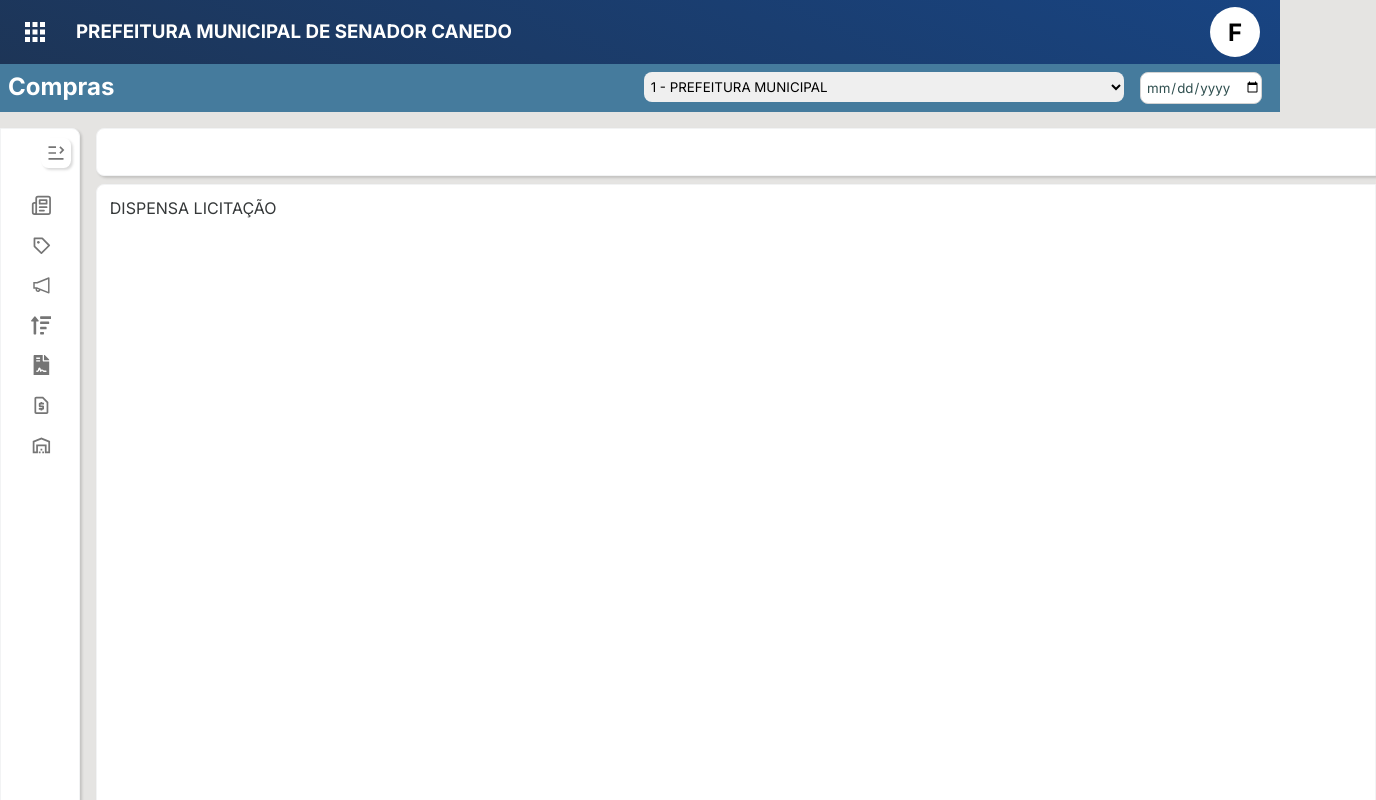
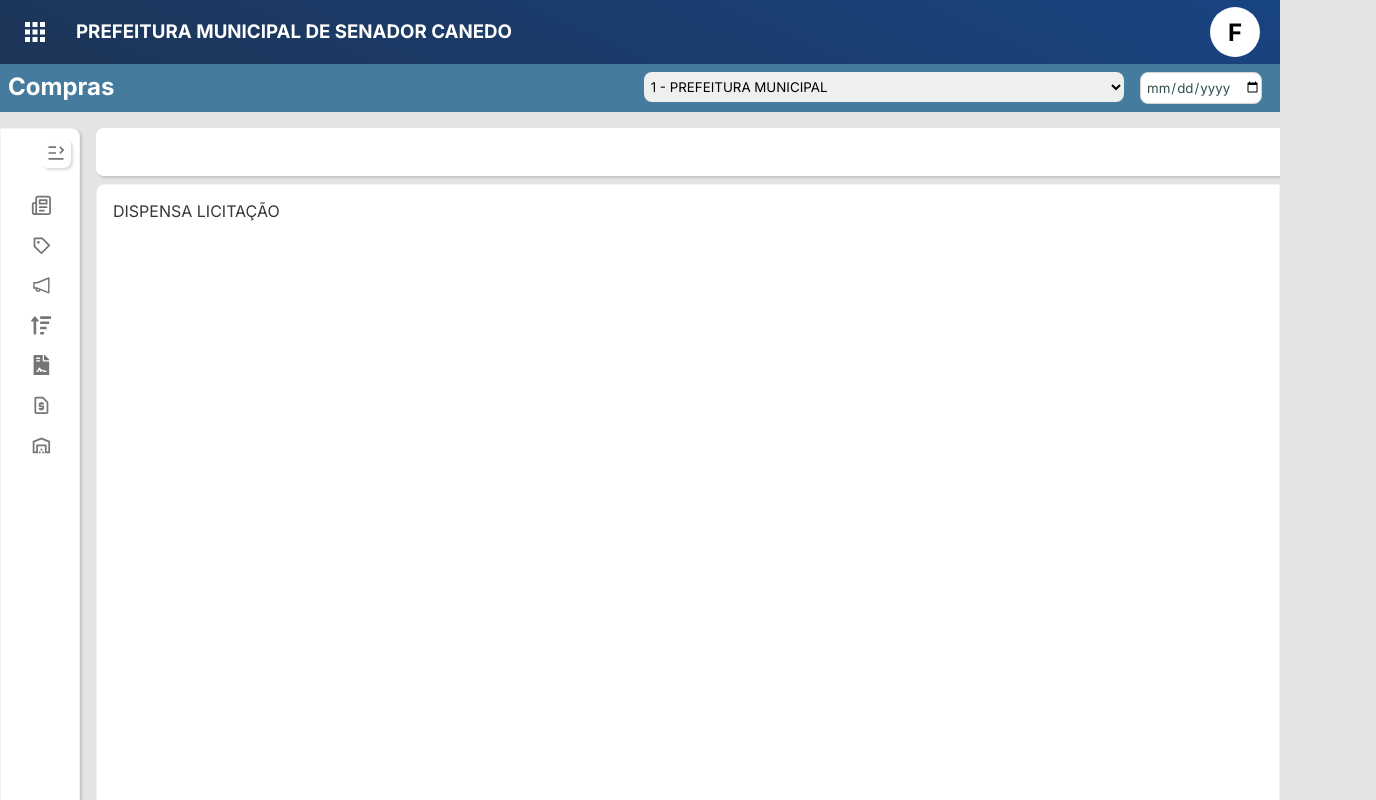
Before and after one commit to flaviohenriquedev/sigep_frontend, a Next.js app: page /manager/shopping/register/dispensation_bidding in a window 1280 px wide. Shown: the top 800 px of the page, 1376 px wide, since content can reach past the window. Built offline with nearby package versions, Linux system fonts and the light colour scheme.

Commit message:
ajustes de layout

```diff
--- a/src/components/layout/page/graphics/PageGraphics.module.css
+++ b/src/components/layout/page/graphics/PageGraphics.module.css
@@ -6,7 +6,7 @@
     box-shadow: rgba(0, 0, 0, 0.15) 1.95px 1.95px 2.6px;
     color: var(--letter-color-default);
     margin-left: 1rem;
-    width: 100vw;
+    width: 100%;
     min-height: 100vh;
     height: auto;
     transition: 0.3s ease;
--- a/src/components/layout/page/main/PageMain.module.css
+++ b/src/components/layout/page/main/PageMain.module.css
@@ -1,33 +1,28 @@
 .pagemain_container {
-    transition: 0.3s ease;
-    height: 100%;
     margin-left: 1rem;
+    width: inherit;
 }
 
 .pagemain_info {
     display: flex;
     align-items: center;
+    width: 100%;
     border-top-left-radius: var(--layout-border-radius);
     border-bottom-left-radius: var(--layout-border-radius);
     padding-left: 1rem;
     height: 3rem;
     margin-bottom: 0.5rem;
     background-color: var(--elements-color);
-    border: 1px solid var(--elements-border);
     box-shadow: rgba(0, 0, 0, 0.15) 1.95px 1.95px 2.6px;
     color: var(--letter-color-default);
 }
 
 .pagemain_children {
     border-top-left-radius: var(--layout-border-radius);
-    padding: 1%;
     background-color: var(--elements-color);
     border: 1px solid var(--elements-border);
     box-shadow: rgba(0, 0, 0, 0.15) 1.95px 1.95px 2.6px;
     color: var(--letter-color-default);
-
-    width: 100vw;
-    min-height: 100vh;
-    height: auto;
-    transition: 0.3s ease;
+    height: 100vh;
+    padding: 1rem;
 }
--- a/src/components/layout/page/page_container/PageContainer.module.css
+++ b/src/components/layout/page/page_container/PageContainer.module.css
@@ -1,6 +1,6 @@
 .pagelayout_container {
     display: flex;
-    width: 100vw;
+    width: 100%;
     min-height: 100vh;
     height: auto;
     margin-top: var(--header-master-height);
@@ -10,11 +10,11 @@
     display: flex;
     margin-top: calc(var(--pageheader-height) + 1rem);
     position: relative;
+    width: inherit;
     min-height: inherit;
     height: inherit;
 }
 
 .main {
     height: auto;
-    background-color: blue;
 }
--- a/src/components/layout/page/page_container/PageContainer.tsx
+++ b/src/components/layout/page/page_container/PageContainer.tsx
@@ -16,10 +16,7 @@ const PageContainer = (props: PageContainerProps) => {
         <div id="page_container"
             className={styles.pagelayout_container}>
 
-
-
             <PageHeader pageTittle={props.pageTittle} />
-
 
             <div className={styles.sidebar_and_main}>
                 <PageSidebar data={props.menuItems} />
--- a/src/data/shopping/routes/ShoppingSideMenuData.tsx
+++ b/src/data/shopping/routes/ShoppingSideMenuData.tsx
@@ -183,14 +183,14 @@ export const ShoppingSideMenuData: MenuItem[] = [
                 submenu: [
                     {
                         description:
-                            "2.01 - Entrada de Produtos / Serviços (OS / OF)",
-                        pageName: "Entrada de Produtos / Serviços (OS / OF)",
+                            "2.01 - Entrada de Produto / Serviço (OS / OF)",
+                        pageName: "Entrada de Produto  / Serviço (OS / OF)",
                     },
                     {
                         description:
-                            "2.02 - Entrada de Produtos / Serviços (OS / OF) Parcial",
+                            "2.02 - Entrada de Produto / Serviço (OS / OF) Parcial",
                         pageName:
-                            "Entrada de Produtos / Serviços (OS / OF) Parcial",
+                            "Entrada de Produto / Serviço (OS / OF) Parcial",
                     },
                     {
                         description: "2.03 - Entrada de Produtos / Serviços",
```
Also changed, not shown: src/components/layout/page/main/PageMain.tsx (+5 -9 lines).
